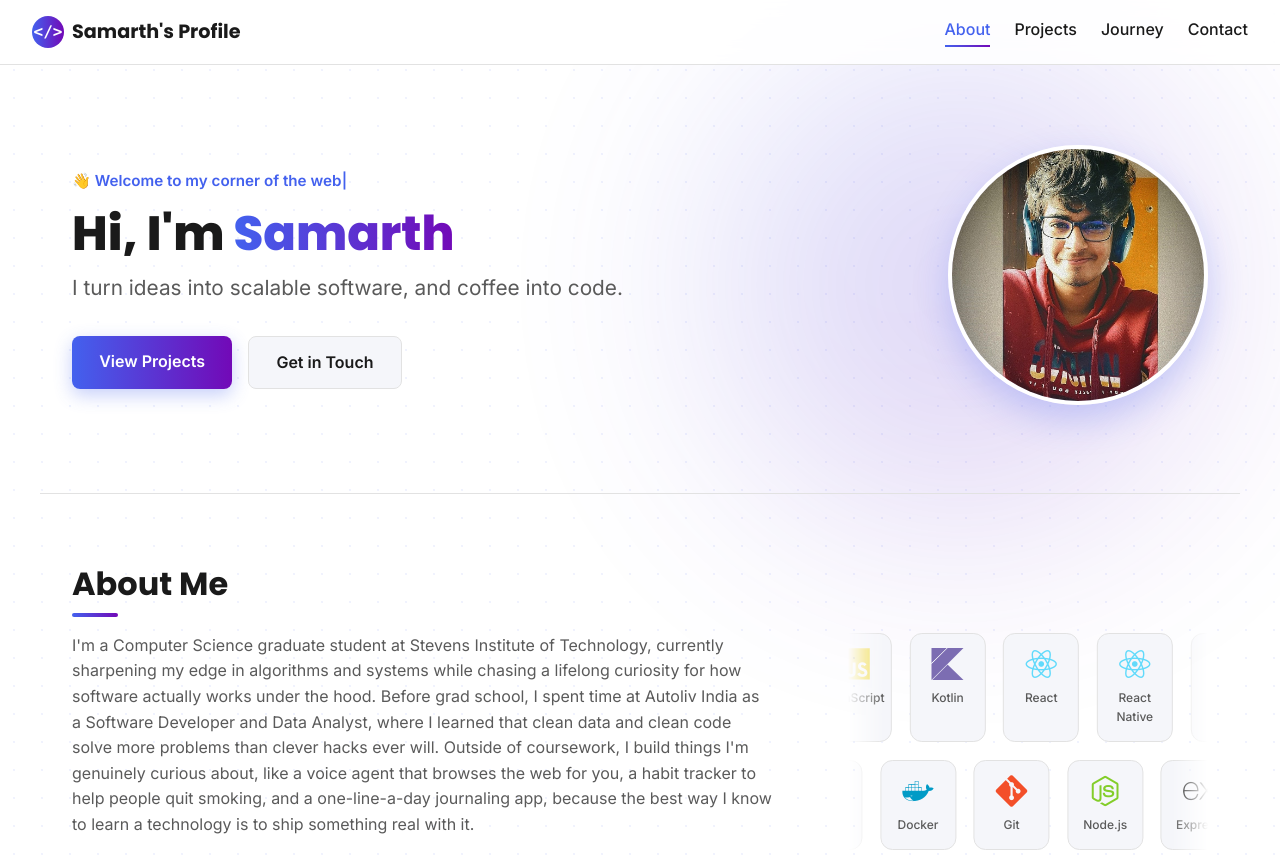
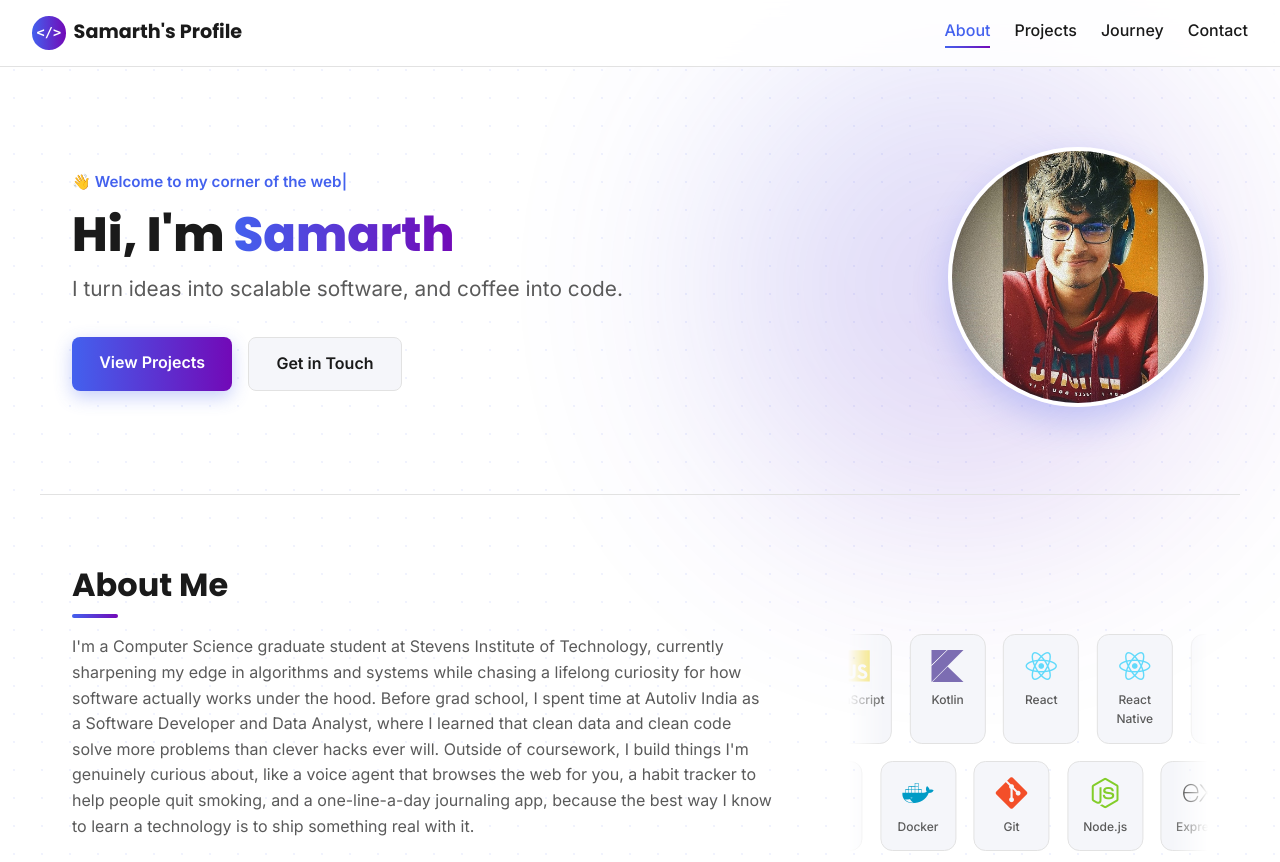
Before and after one commit to samarthvmurthy/portfolio, a plain HTML site: page index.html in a window 1280 px wide. Shown: the top 862 px of the page. Drawn offline with nearby package versions, Linux system fonts and the light colour scheme.

Commit message:
Now the nav bar logo

```diff
--- a/styles.css
+++ b/styles.css
@@ -94,12 +94,12 @@ a {
     display: flex;
     align-items: center;
     justify-content: center;
-    width: 2rem;
-    height: 2rem;
+    width: 2.1rem;
+    height: 2.1rem;
     border-radius: 50%;
     font-family: "Consolas", "Menlo", "Monaco", monospace;
     font-weight: 700;
-    font-size: 1rem;
+    font-size: 0.85rem;
     background: linear-gradient(90deg, var(--accent), var(--accent-2));
     color: #fff;
 }
```
Also changed, not shown: index.html (+1 -1 lines).
